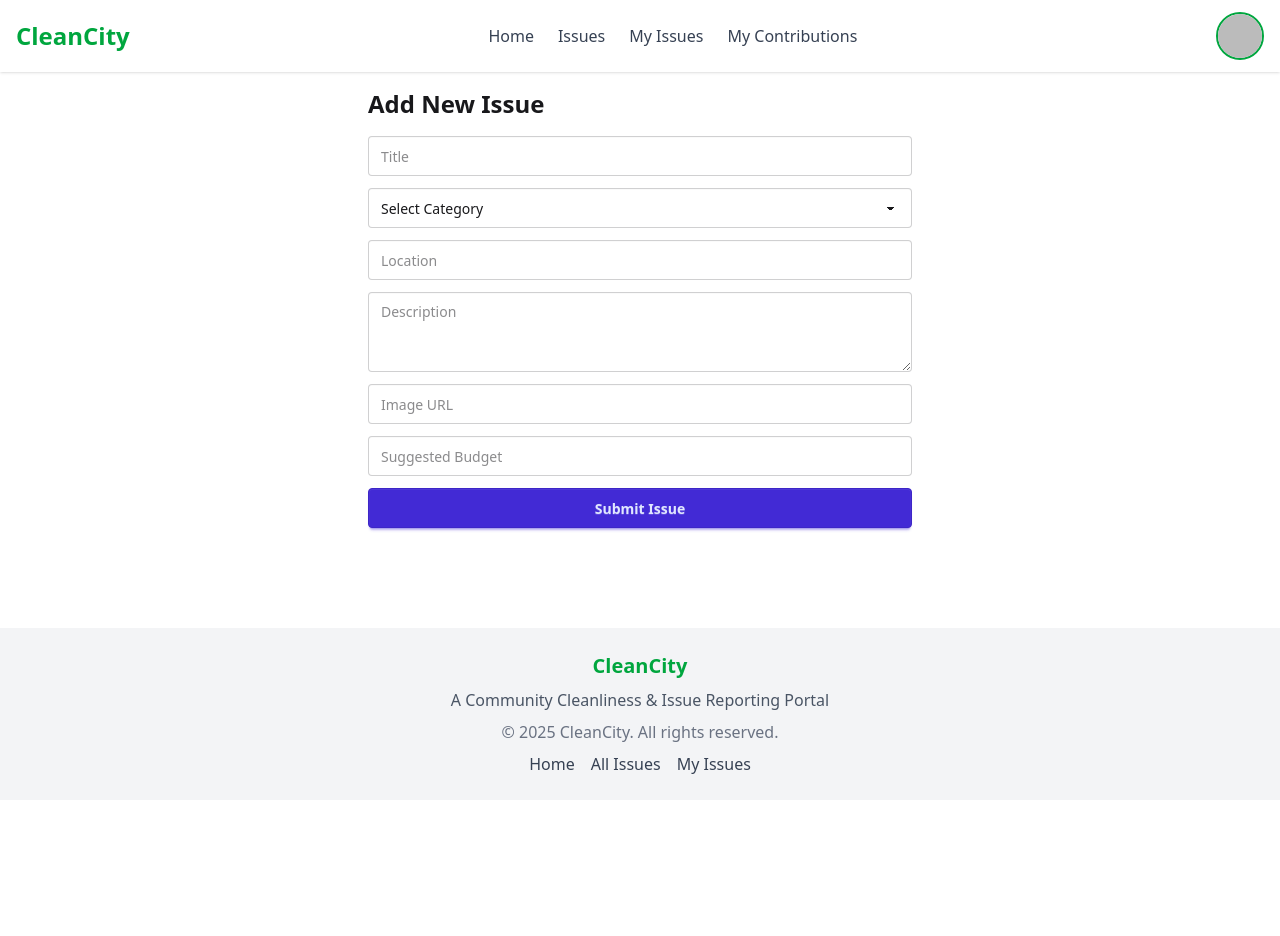
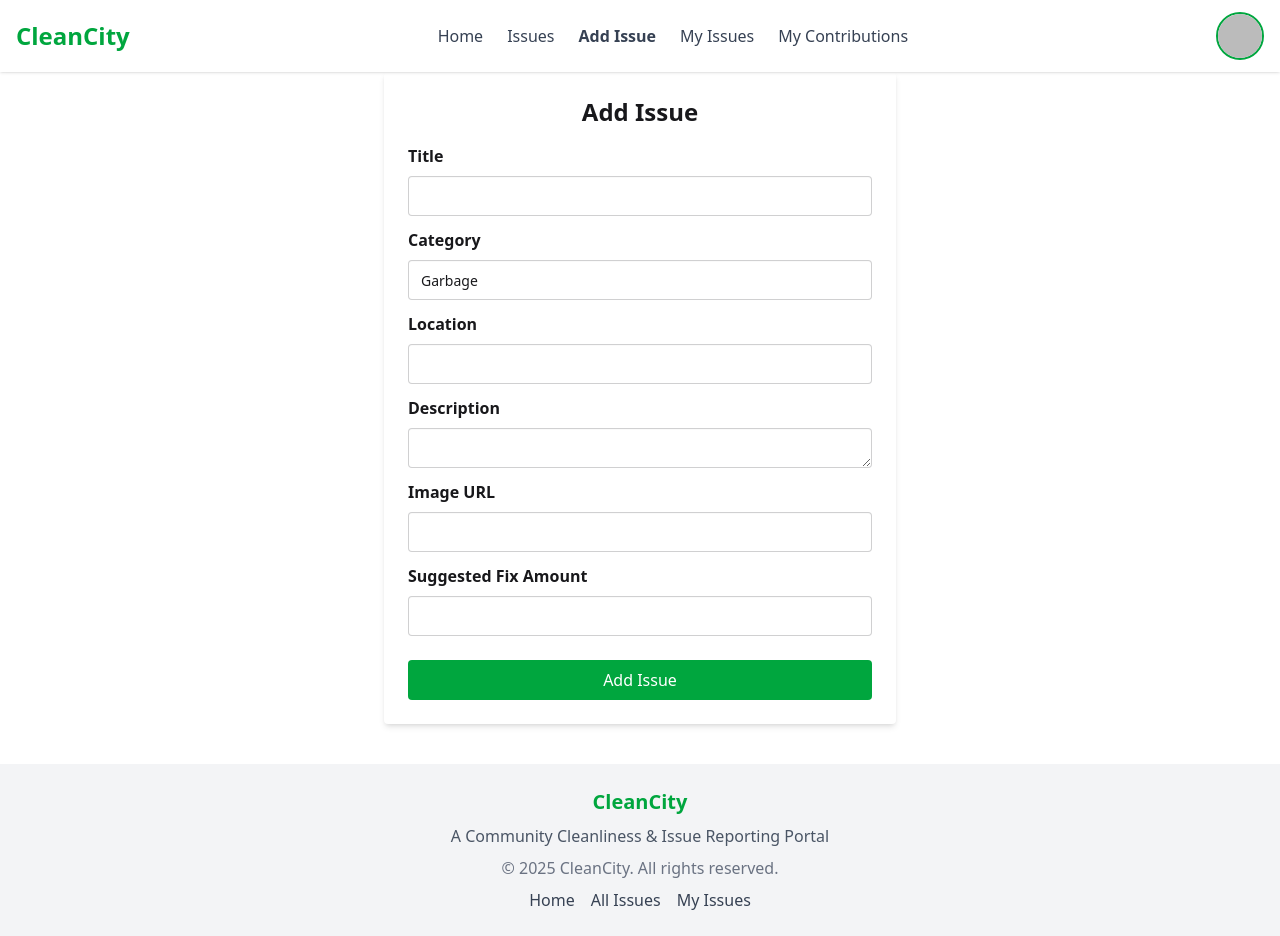
Before and after one commit to ayub660/b12-a10-clients, a React (Vite) app: page /add-issue in a window 1280 px wide. Before the commit the page ends 800 px from the top, so only its background shows below. Built offline with nearby package versions, Linux system fonts and the light colour scheme; no server answers; sample sign-in values are in the browser's storage.

Commit message:
forgot function addded

```diff
--- a/src/Auth/Login.jsx
+++ b/src/Auth/Login.jsx
@@ -1,31 +1,38 @@
+// src/auth/Login.jsx
 import React, { useState } from "react";
 import { Link, useNavigate, useLocation } from "react-router-dom";
 import { useAuth } from "../context/AuthProvider";
 import Swal from "sweetalert2";
 
 const Login = () => {
-    const { loginUser, googleLogin } = useAuth();
+    const { loginUser, googleLogin, forgotPassword } = useAuth();
     const navigate = useNavigate();
     const location = useLocation();
     const [error, setError] = useState("");
+    const [showPassword, setShowPassword] = useState(false);
 
     const from = location.state?.from?.pathname || "/";
 
     const handleSubmit = async (e) => {
         e.preventDefault();
-        const email = e.target.email.value.trim();
-        const password = e.target.password.value.trim();
+        const email = e.target.email.value;
+        const password = e.target.password.value;
 
         try {
             await loginUser(email, password);
             Swal.fire("Success", "Logged in successfully", "success");
             navigate(from, { replace: true });
         } catch (err) {
-            console.log(err);
-            if (err.code === "auth/user-not-found") setError("No user found with this email");
-            else if (err.code === "auth/wrong-password") setError("Incorrect password");
-            else if (err.code === "auth/invalid-email") setError("Invalid email format");
-            else setError("Login failed. Try again.");
+            // Map Firebase errors to friendly messages
+            let message = "Please enter valid credential.";
+            if (err.code === "auth/user-not-found") {
+                message = "No user found with this email.";
+            } else if (err.code === "auth/wrong-password") {
+                message = "Incorrect password. Please try again.";
+            } else if (err.code === "auth/invalid-email") {
+                message = "Please enter a valid email address.";
+            }
+            setError(message);
         }
     };
 
@@ -34,8 +41,19 @@ const Login = () => {
             await googleLogin();
             Swal.fire("Success", "Logged in with Google", "success");
             navigate(from, { replace: true });
-        } catch {
-            setError("Google login failed. Try again.");
+        } catch (err) {
+            setError("Google login failed. Please try again.");
+        }
+    };
+
+    const handleForgotPassword = async () => {
+        const email = prompt("Enter your registered email for password reset:");
+        if (!email) return;
+        try {
+            await forgotPassword(email);
+            Swal.fire("Success", "Password reset email sent. Check your inbox.", "success");
+        } catch (err) {
+            Swal.fire("Error", "Failed to send reset email. Please try again.", "error");
         }
     };
 
@@ -43,11 +61,56 @@ const Login = () => {
         <div className="min-h-[70vh] flex justify-center items-center">
             <form onSubmit={handleSubmit} className="bg-white p-6 shadow-md rounded w-96">
                 <h2 className="text-2xl font-bold mb-4 text-center">Login</h2>
+
                 {error && <p className="text-red-500 mb-2">{error}</p>}
-                <input type="email" name="email" placeholder="Email" className="input input-bordered w-full mb-3" required />
-                <input type="password" name="password" placeholder="Password" className="input input-bordered w-full mb-3" required />
-                <button type="submit" className="w-full bg-green-600 text-white py-2 rounded mb-2">Login</button>
-                <button type="button" onClick={handleGoogle} className="w-full bg-blue-500 text-white py-2 rounded mb-2">Login with Google</button>
+
+                <input
+                    type="email"
+                    name="email"
+                    placeholder="Email"
+                    className="input input-bordered w-full mb-3"
+                    required
+                />
+
+                <div className="relative">
+                    <input
+                        type={showPassword ? "text" : "password"}
+                        name="password"
+                        placeholder="Password"
+                        className="input input-bordered w-full mb-3"
+                        required
+                    />
+                    <button
+                        type="button"
+                        onClick={() => setShowPassword(!showPassword)}
+                        className="absolute right-2 top-2 text-gray-500"
+                    >
+                        {showPassword ? "Hide" : "Show"}
+                    </button>
+                </div>
+
+                <button type="submit" className="w-full bg-green-600 text-white py-2 rounded mb-2">
+                    Login
+                </button>
+
+                <button
+                    type="button"
+                    onClick={handleGoogle}
+                    className="w-full bg-blue-500 text-white py-2 rounded mb-2"
+                >
+                    Login with Google
+                </button>
+
+                <p className="text-center text-gray-600 mt-2">
+                    <button
+                        type="button"
+                        onClick={handleForgotPassword}
+                        className="text-blue-500 underline"
+                    >
+                        Forgot Password?
+                    </button>
+                </p>
+
                 <p className="text-center text-gray-600 mt-2">
                     Don't have an account? <Link to="/register" className="text-green-600">Register</Link>
                 </p>
--- a/src/Error/NotFound.jsx
+++ b/src/Error/NotFound.jsx
@@ -9,4 +9,4 @@ const NotFound = () => {
     );
 };
 
-export default NotFound; // <-- MUST have default export
+export default NotFound;
--- a/src/Issues/AddIssue.jsx
+++ b/src/Issues/AddIssue.jsx
@@ -1,12 +1,14 @@
+// src/issues/AddIssue.jsx
 import React, { useState } from "react";
-import { useAuth } from "../hooks/useAuth";
-import { toast } from "react-toastify";
+import { useAuth } from "../context/AuthProvider";
+import Swal from "sweetalert2";
 
 const AddIssue = () => {
     const { user } = useAuth();
+    const [loading, setLoading] = useState(false);
     const [formData, setFormData] = useState({
         title: "",
-        category: "",
+        category: "Garbage",
         location: "",
         description: "",
         image: "",
@@ -17,31 +19,128 @@ const AddIssue = () => {
         setFormData({ ...formData, [e.target.name]: e.target.value });
     };
 
-    const handleSubmit = (e) => {
+    const handleSubmit = async (e) => {
         e.preventDefault();
-        // API call to save issue in MongoDB
-        toast.success("Issue submitted successfully!");
+
+        if (!user) {
+            Swal.fire("Error", "You must be logged in to add an issue", "error");
+            return;
+        }
+
+        const newIssue = {
+            ...formData,
+            status: "ongoing",
+            date: new Date().toISOString(),
+            email: user.email,
+            amount: Number(formData.amount) || 0,
+        };
+
+        setLoading(true);
+        try {
+            const res = await fetch("http://localhost:3500/issues", {
+                method: "POST",
+                headers: { "Content-Type": "application/json" },
+                body: JSON.stringify(newIssue),
+            });
+
+            const data = await res.json();
+
+            if (res.ok && data.success) {
+                Swal.fire("Success", "Issue added successfully", "success");
+                setFormData({
+                    title: "",
+                    category: "Garbage",
+                    location: "",
+                    description: "",
+                    image: "",
+                    amount: "",
+                });
+            } else {
+                Swal.fire("Error", data.message || "Failed to add issue", "error");
+            }
+        } catch (err) {
+            console.error("Fetch error:", err);
+            Swal.fire("Error", "Server error: Could not add issue", "error");
+        } finally {
+            setLoading(false);
+        }
     };
 
-    if (!user) return <p>Please login to add an issue.</p>;
+    return (
+        <div className="min-h-[70vh] flex justify-center items-center">
+            <form
+                onSubmit={handleSubmit}
+                className="bg-white p-6 shadow-md rounded w-full max-w-lg"
+            >
+                <h2 className="text-2xl font-bold mb-4 text-center">Add Issue</h2>
 
-    return (
-        <div className="p-4 max-w-xl mx-auto">
-            <h2 className="text-2xl font-bold mb-4">Add New Issue</h2>
-            <form onSubmit={handleSubmit} className="space-y-3">
-                <input name="title" placeholder="Title" value={formData.title} onChange={handleChange} className="input input-bordered w-full" />
-                <select name="category" value={formData.category} onChange={handleChange} className="select select-bordered w-full">
-                    <option value="">Select Category</option>
+                <label className="block mb-2 font-semibold">Title</label>
+                <input
+                    type="text"
+                    name="title"
+                    value={formData.title}
+                    onChange={handleChange}
+                    className="input input-bordered w-full mb-3"
+                    required
+                />
+
+                <label className="block mb-2 font-semibold">Category</label>
+                <select
+                    name="category"
+                    value={formData.category}
+                    onChange={handleChange}
+                    className="input input-bordered w-full mb-3"
+                >
                     <option value="Garbage">Garbage</option>
+                    <option value="RoadDamage">Road Damage</option>
+                    <option value="BrokenProperty">Broken Property</option>
                     <option value="IllegalConstruction">Illegal Construction</option>
-                    <option value="BrokenProperty">Broken Property</option>
-                    <option value="RoadDamage">Road Damage</option>
                 </select>
-                <input name="location" placeholder="Location" value={formData.location} onChange={handleChange} className="input input-bordered w-full" />
-                <textarea name="description" placeholder="Description" value={formData.description} onChange={handleChange} className="textarea textarea-bordered w-full"></textarea>
-                <input name="image" placeholder="Image URL" value={formData.image} onChange={handleChange} className="input input-bordered w-full" />
-                <input name="amount" placeholder="Suggested Budget" value={formData.amount} onChange={handleChange} className="input input-bordered w-full" />
-                <button type="submit" className="btn btn-primary w-full">Submit Issue</button>
+
+                <label className="block mb-2 font-semibold">Location</label>
+                <input
+                    type="text"
+                    name="location"
+                    value={formData.location}
+                    onChange={handleChange}
+                    className="input input-bordered w-full mb-3"
+                    required
+                />
+
+                <label className="block mb-2 font-semibold">Description</label>
+                <textarea
+                    name="description"
+                    value={formData.description}
+                    onChange={handleChange}
+                    className="input input-bordered w-full mb-3"
+                    required
+                />
+
+                <label className="block mb-2 font-semibold">Image URL</label>
+                <input
+                    type="text"
+                    name="image"
+                    value={formData.image}
+                    onChange={handleChange}
+                    className="input input-bordered w-full mb-3"
+                />
+
+                <label className="block mb-2 font-semibold">Suggested Fix Amount</label>
+                <input
+                    type="number"
+                    name="amount"
+                    value={formData.amount}
+                    onChange={handleChange}
+                    className="input input-bordered w-full mb-3"
+                />
+
+                <button
+                    type="submit"
+                    disabled={loading}
+                    className="w-full bg-green-600 text-white py-2 rounded mt-3"
+                >
+                    {loading ? "Adding..." : "Add Issue"}
+                </button>
             </form>
         </div>
     );
--- a/src/components/Navbar.jsx
+++ b/src/components/Navbar.jsx
@@ -1,10 +1,19 @@
 import React, { useState } from "react";
-import { NavLink, Link } from "react-router-dom";
-import { useAuth } from "../hooks/useAuth";
+import { NavLink, Link, useNavigate } from "react-router-dom";
+import { useAuth } from "../context/AuthProvider";
 
 const Navbar = () => {
     const { user, logoutUser } = useAuth();
     const [showMenu, setShowMenu] = useState(false);
+    const navigate = useNavigate();
+
+    const handleAddIssueClick = () => {
+        if (user) {
+            navigate("/add-issue"); // লগিন থাকলে AddIssue page
+        } else {
+            navigate("/login"); // না থাকলে login page
+        }
+    };
 
     return (
         <nav className="bg-white shadow sticky top-0 z-50">
@@ -15,6 +24,12 @@ const Navbar = () => {
                 <div className="flex gap-6">
                     <NavLink to="/" className={({ isActive }) => isActive ? "text-green-600 font-semibold" : "text-gray-700"}>Home</NavLink>
                     <NavLink to="/all-issues" className={({ isActive }) => isActive ? "text-green-600 font-semibold" : "text-gray-700"}>Issues</NavLink>
+                    <button
+                        onClick={handleAddIssueClick}
+                        className="text-gray-700 font-semibold hover:text-green-600"
+                    >
+                        Add Issue
+                    </button>
                     {user && <>
                         <NavLink to="/my-issues" className={({ isActive }) => isActive ? "text-green-600 font-semibold" : "text-gray-700"}>My Issues</NavLink>
                         <NavLink to="/my-contributions" className={({ isActive }) => isActive ? "text-green-600 font-semibold" : "text-gray-700"}>My Contributions</NavLink>
--- a/src/components/PrivateRoute.jsx
+++ b/src/components/PrivateRoute.jsx
@@ -1,3 +1,4 @@
+// src/components/PrivateRoute.jsx
 import React from "react";
 import { Navigate } from "react-router-dom";
 import { useAuth } from "../context/AuthProvider";
@@ -7,9 +8,7 @@ const PrivateRoute = ({ children }) => {
 
     if (loading) return <div className="text-center mt-20">Loading...</div>;
 
-    if (!user) return <Navigate to="/login" />;
-
-    return children;
+    return user ? children : <Navigate to="/login" replace />;
 };
 
 export default PrivateRoute;
--- a/src/routes/Routes.jsx
+++ b/src/routes/Routes.jsx
@@ -1,3 +1,4 @@
+// src/routes/Routes.jsx
 import React from "react";
 import { createBrowserRouter, Outlet } from "react-router-dom";
 import Navbar from "../components/Navbar";
@@ -18,7 +19,7 @@ const Layout = () => (
     <div className="flex flex-col min-h-screen">
         <Navbar />
         <main className="flex-grow">
-            <Outlet /> {/* must import Outlet */}
+            <Outlet />
         </main>
         <Footer />
     </div>
```
Also changed, not shown: src/context/AuthProvider.jsx (+52 -13 lines).
